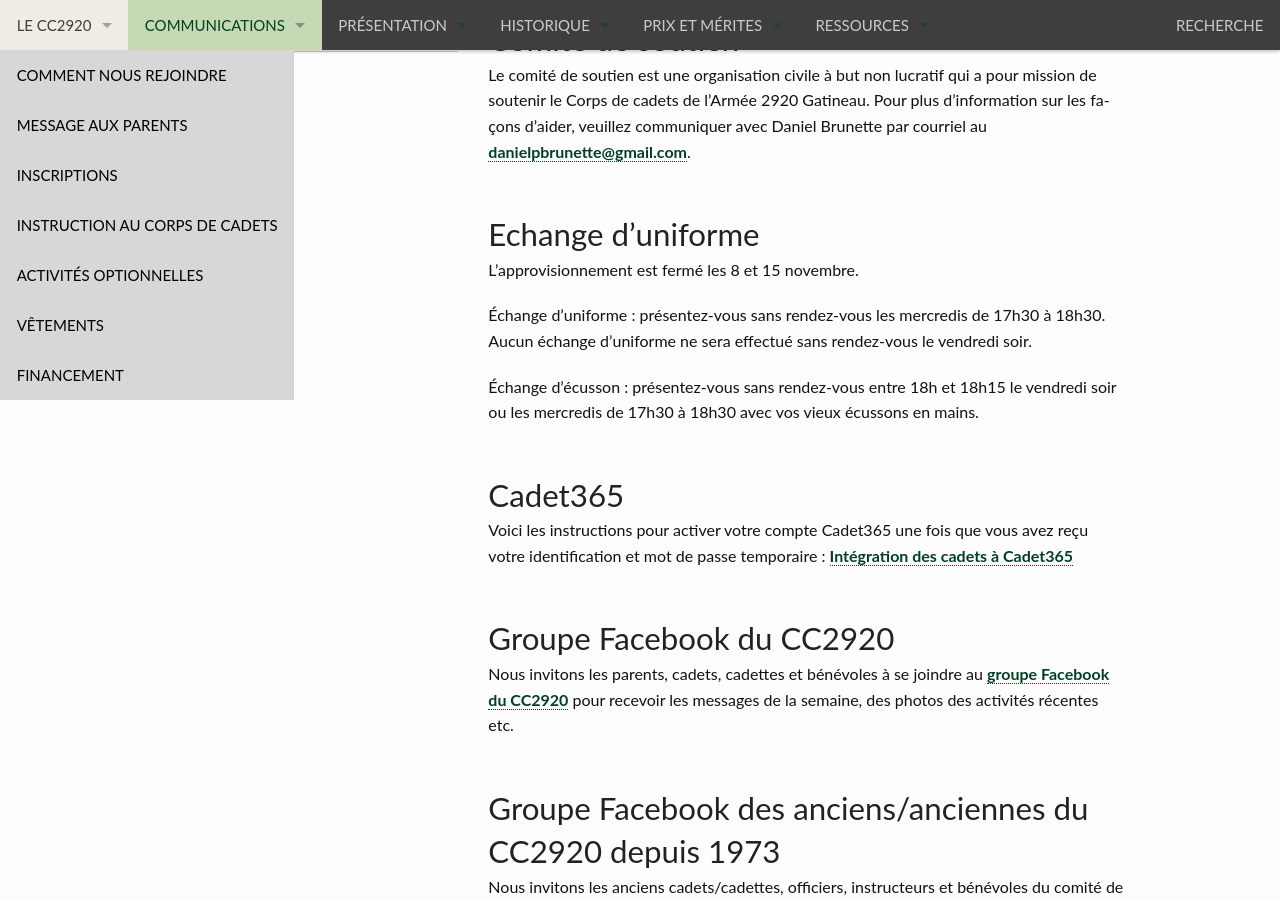
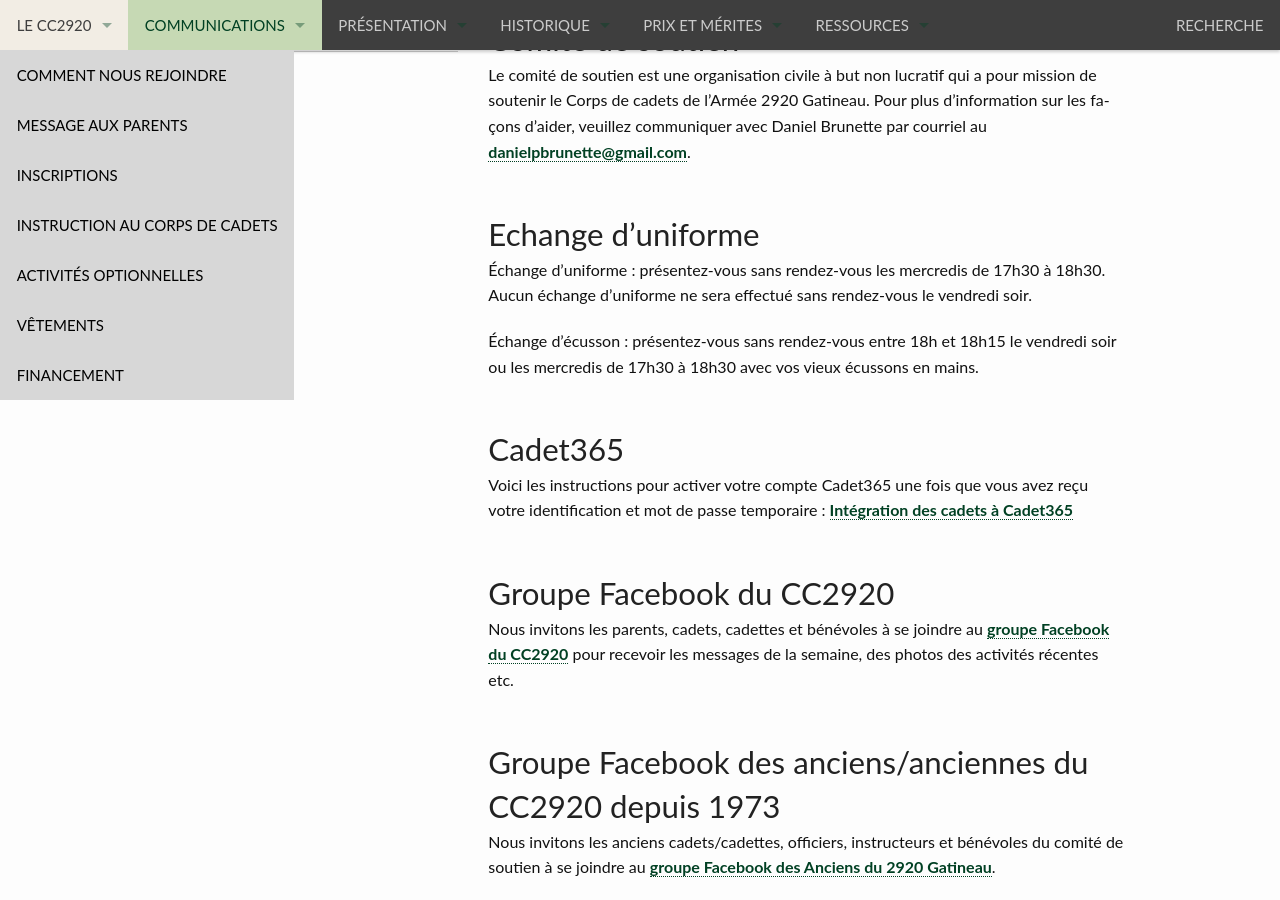
Before and after one commit to CC2920/web, a Jekyll site: the page built from _communications/information.md, in a window 1280 px wide and 900 px high, scrolled down 320 px. Built offline with Jekyll 4.4.1, drawn with Linux system fonts in a browser that asks for light colours.

Commit message:
mise à jour des date pour échange d'uniforme

```diff
--- a/_communications/information.md
+++ b/_communications/information.md
@@ -7,8 +7,6 @@ title:  "Information Générale"
 Le comité de soutien est une organisation civile à but non lucratif qui a pour mission de soutenir le Corps de cadets de l’Armée 2920 Gatineau. Pour plus d’information sur les façons d’aider, veuillez communiquer avec Daniel Brunette par courriel au [danielpbrunette@gmail.com](mailto:danielpbrunette@gmail.com).
 
 ## Echange d’uniforme
-
-L'approvisionnement est fermé les 8 et 15 novembre.
 
 Échange d’uniforme : présentez-vous sans rendez-vous les mercredis de 17h30 à 18h30. Aucun échange d’uniforme ne sera effectué sans rendez-vous le vendredi soir.
 
```
